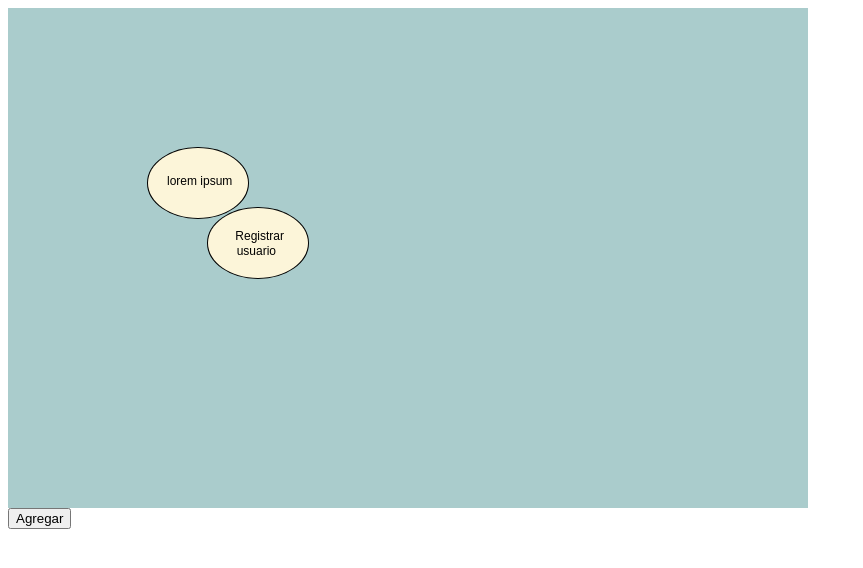
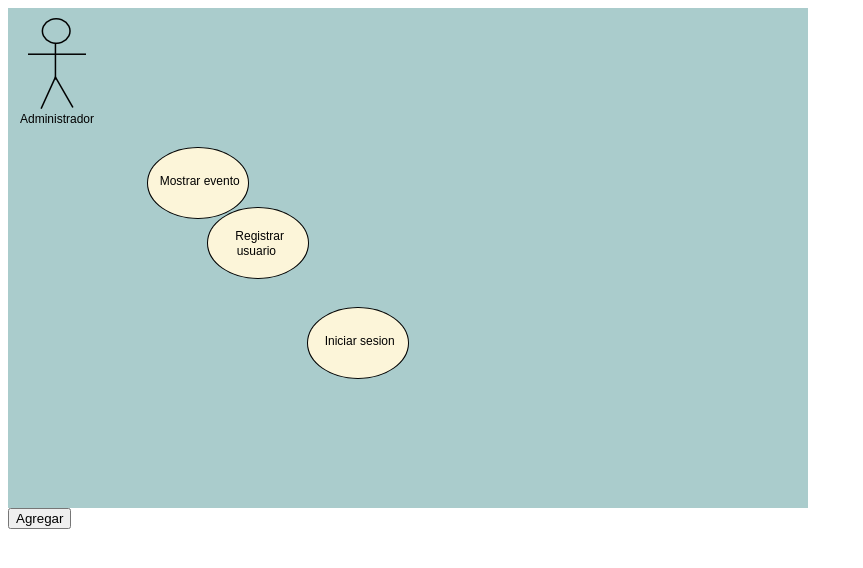
Before and after one commit to lanstat/loiraDesigner, a plain HTML site: page tests/index.html in a window 1280 px wide. Both pictures are taken after a click on the button "Agregar". Shown: the whole page, without its empty margins (0-863 px from the left). Drawn offline with Linux system fonts and the light colour scheme.

Commit message:
Agregado actor

```diff
--- a/core/common.js
+++ b/core/common.js
@@ -97,32 +97,23 @@ Common.Symbol = Loira.util.createClass(Loira.Object, {
  *
  * @class Symbol
  */
-Common.Actor = Loira.util.createClass(Loira.Symbol, {
+Common.Actor = Loira.util.createClass(Common.Symbol, {
+    initialize : function(options){
+		this.callSuper('initialize', options);
+
+        this.img = document.createElement('IMG');
+        this.img.src = '../assets/actor.png';
+        this.img.onload = function() {
+        }
+        this.name = options.name? options.name: 'Actor1';
+        this.width = 58;
+		this.height = 91;
+	},
 	_render: function(ctx) {
-		ctx.font = Loira.Config.fontSize + "px " + Loira.Config.fontType;
-		if (this.text){
-			var kappa = .5522848,
-			    ox = (this.width / 2) * kappa,
-			    oy = (this.height / 2) * kappa,
-			    xe = this.x + this.width,
-			    ye = this.y + this.height,
-			    xm = this.x + this.width / 2,
-			    ym = this.y + this.height / 2;
-
-			ctx.beginPath();
-			ctx.lineWidth = 2;
-
-			ctx.moveTo(this.x, ym);
-			ctx.bezierCurveTo(this.x, ym - oy, xm - ox, this.y, xm, this.y);
-			ctx.bezierCurveTo(xm + ox, this.y, xe, ym - oy, xe, ym);
-			ctx.bezierCurveTo(xe, ym + oy, xm + ox, ye, xm, ye);
-			ctx.bezierCurveTo(xm - ox, ye, this.x, ym + oy, this.x, ym);
-			ctx.stroke();
-			ctx.fillStyle = "#fcf5d9";
-			ctx.fill();
-			ctx.fillStyle = "#000000";
-
-			this._drawText(ctx, this._splitText(ctx, this.text));
-		}
+        ctx.drawImage(this.img, this.x, this.y);
+        ctx.font = Loira.Config.fontSize + "px " + Loira.Config.fontType;
+        ctx.fillStyle = "#000000";
+        var textW = ctx.measureText(this.name).width;
+        ctx.fillText(this.name, this.x + 29 - textW/2, this.y+105);
 	}
 });
--- a/tests/index.html
+++ b/tests/index.html
@@ -9,22 +9,28 @@
         <button id="addObject">Agregar</button>
 		<script>
 			window.onload = function(){
-				window.canvas = new Loira.Canvas('_canvas');
+				var canvas = new Loira.Canvas('_canvas');
 
-				var r1 = new UseCase.UseCase({x:200,y:200, text:'Registrar usuario'});
-				var r3 = new UseCase.UseCase({x:300,y:300, text:''});
+				var case1 = new UseCase.UseCase({x:200,y:200, text:'Registrar usuario'});
+				var case2 = new UseCase.UseCase({x:300,y:300, text:'Iniciar sesion'});
+                var actor = new Common.Actor({x:20, y:10, name:'Administrador'});
 
-                window.canvas.on('relation:selected', function(event){
+                canvas.on('relation:selected', function(event){
                    console.log(event.selected)
                 });
 
-				window.canvas.add(r1,r3);
-				window.canvas.renderAll();
+				canvas.add(case1, case2, actor);
+
+                //Se le da un timeout para q carguen las imagenes, se mantiene hasta encontrar otra forma
+                //solo es en la primera renderizacion
+				setTimeout(function(){
+                    canvas.renderAll();
+                }, 50);
 
                 document.getElementById('addObject').addEventListener('click', function(){
-                    var r = new UseCase.UseCase({x:140,y:140, text:'lorem ipsum'});
-                    window.canvas.add(r);
-                    window.canvas.renderAll();
+                    var case1 = new UseCase.UseCase({x:140,y:140, text:'Mostrar evento'});
+                    canvas.add(case1);
+                    canvas.renderAll();
                 });
 			}
 		</script>
```
Also changed, not shown: README.md.
